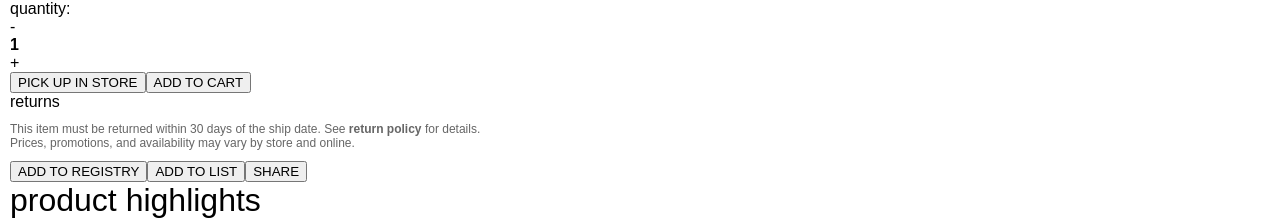
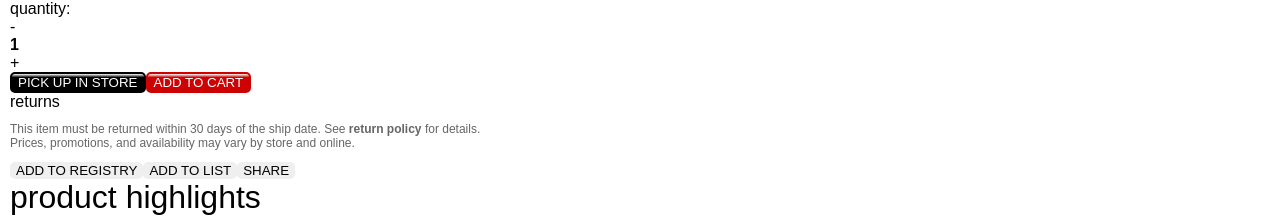
Before and after one commit to alanag13/react-product-detail, a React app: page / in a window 1280 px wide. Shown: the part 602-822 px from the top of the page. Built offline with nearby package versions, Linux system fonts and the light colour scheme.

Commit message:
add button colors

```diff
--- a/src/components/ActionButtonGroup.tsx
+++ /dev/null
@@ -1,14 +0,0 @@
-import React from "react";
-import IActionButtonGroupProps from "../types/IActionButtonGroupProps";
-
-const ActionButtonGroup = (props: IActionButtonGroupProps) =>
-    <div>
-        {props.actionButtons.map((btn, i) => (
-                        <button className={btn.cssClass} onClick={btn.action} key={i}>{btn.buttonText.toUpperCase()}</button>
-        ))}
-    </div>
-
-
-
-
-export default ActionButtonGroup;
--- /dev/null
+++ b/src/containers/ActionButtonGroup/ActionButtonGroup.tsx
@@ -0,0 +1,16 @@
+import React from "react";
+import IActionButtonGroupProps from "../../types/IActionButtonGroupProps";
+
+require('./styles.css');
+
+const ActionButtonGroup = (props: IActionButtonGroupProps) =>
+    <div>
+        {props.actionButtons.map((btn, i) => (
+                        <button className={"btn " + btn.cssClass} onClick={btn.action} key={i}>{btn.buttonText.toUpperCase()}</button>
+        ))}
+    </div>
+
+
+
+
+export default ActionButtonGroup;
--- /dev/null
+++ b/src/containers/ActionButtonGroup/styles.css
@@ -0,0 +1,20 @@
+.btn {
+    border-radius: 5px;
+    border: none;
+}
+
+.btn-primary {
+    color: #FFFFFF;
+}
+
+.btn-red {
+    background: #cd0303;
+    background: linear-gradient(0deg, #cd0303 80%, rgba(255,255,255,1) 100%);
+    border: 2px solid #cd0303;
+}
+
+.btn-black {
+    background: #000000;
+    background: linear-gradient(0deg, #000000 80%, rgba(255,255,255,1) 100%);
+    border: 2px solid #000000;
+}
--- a/src/containers/FeaturedReviews/styles.css
+++ b/src/containers/FeaturedReviews/styles.css
@@ -6,7 +6,7 @@
 
 .featured-reviews-container {
     background: #F6F5F5;
-    padding: 15px;
+    padding: 15px 25px;
     border-radius: 5px;
 }
 
--- a/src/containers/PrimaryActionButtons.tsx
+++ b/src/containers/PrimaryActionButtons.tsx
@@ -1,11 +1,11 @@
 import React from "react";
 import IActionButtonProps from "../types/IActionButtonProps";
-import ActionButtonGroup from "../components/ActionButtonGroup";
+import ActionButtonGroup from "./ActionButtonGroup/ActionButtonGroup";
 
 const PrimaryActionButtons = () => {
     const buttons: IActionButtonProps[] = [
-        { buttonText: "PICK UP IN STORE", cssClass: "primary black"},
-        { buttonText: "ADD TO CART", cssClass: "primary red"},
+        { buttonText: "PICK UP IN STORE", cssClass: "btn-primary btn-black"},
+        { buttonText: "ADD TO CART", cssClass: "btn-primary primary btn-red"},
     ];
 
     return <ActionButtonGroup actionButtons={ buttons }/>;
--- a/src/containers/SecondaryActionButtons.tsx
+++ b/src/containers/SecondaryActionButtons.tsx
@@ -1,12 +1,12 @@
 import React from "react";
 import IActionButtonProps from "../types/IActionButtonProps";
-import ActionButtonGroup from "../components/ActionButtonGroup";
+import ActionButtonGroup from "./ActionButtonGroup/ActionButtonGroup";
 
 const PrimaryActionButtons = () => {
     const buttons: IActionButtonProps[] = [
-        { buttonText: "ADD TO REGISTRY", cssClass: "secondary"},
-        { buttonText: "ADD TO LIST", cssClass: "secondary"},
-        { buttonText: "SHARE", cssClass: "secondary"},
+        { buttonText: "ADD TO REGISTRY", cssClass: "btn-secondary"},
+        { buttonText: "ADD TO LIST", cssClass: "btn-secondary"},
+        { buttonText: "SHARE", cssClass: "btn-secondary"},
     ];
 
     return <ActionButtonGroup actionButtons={ buttons }/>;
--- a/src/styles.css
+++ b/src/styles.css
@@ -48,7 +48,7 @@ ul {
 
 a {
     text-decoration: none;
-    color: #4488AA;
+    color: #0066CC;
 }
 
 img {
```
